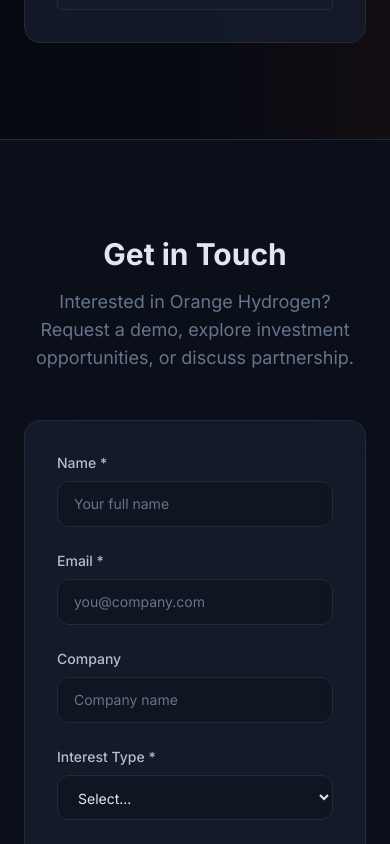
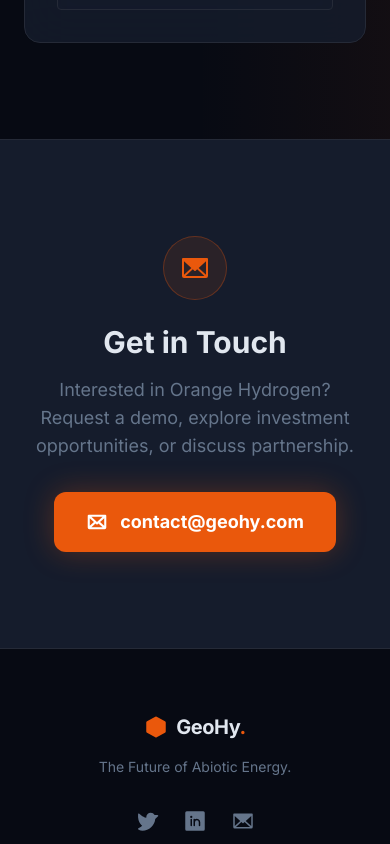
Before and after one commit to skhy-ai/geoHY-website, a React (Vite) app: page / in a window 390 px wide. Shown: the part 7440-8284 px from the top of the page. Built offline with nearby package versions, Linux system fonts and the light colour scheme.

Commit message:
feat: implement interactive 3D reactor scene index page with email-based access control and guided tour functionality

```diff
--- a/src/pages/Index.tsx
+++ b/src/pages/Index.tsx
@@ -4,7 +4,7 @@ import { Link } from "react-router-dom";
 import { Fire, ThermometerHot, Lightning, Broadcast, Robot, ArrowRight, ArrowDown, Leaf, GasPump, Drop } from "@phosphor-icons/react";
 import Navbar from "@/components/Navbar";
 import Footer from "@/components/Footer";
-import ContactForm from "@/components/ContactForm";
+import { Envelope } from "@phosphor-icons/react";
 import { supabase } from "@/integrations/supabase/client";
 
 const ReactorScene = lazy(() => import("@/components/three/ReactorScene"));
@@ -475,8 +475,25 @@ const Index = () => {
         </div>
       </section>
 
-      {/* Contact Form */}
-      <ContactForm />
+      {/* Contact Section */}
+      <section id="contact" className="py-24 bg-geo-panel border-t border-border">
+        <div className="max-w-3xl mx-auto px-6 lg:px-8 text-center">
+          <div className="inline-flex items-center justify-center w-16 h-16 rounded-full bg-geo-orange/10 border border-geo-orange/30 mb-6">
+            <Envelope weight="fill" className="text-geo-orange" size={32} />
+          </div>
+          <h2 className="text-3xl md:text-4xl font-bold mb-4">{t("contact.title")}</h2>
+          <p className="text-muted-foreground text-lg mb-8">
+            {t("contact.desc")}
+          </p>
+          <a
+            href="mailto:contact@geohy.com"
+            className="inline-flex items-center gap-3 bg-geo-orange hover:bg-orange-600 text-white px-8 py-4 rounded-xl font-bold text-lg transition-all shadow-[0_0_30px_rgba(234,88,12,0.3)] hover:shadow-[0_0_40px_rgba(234,88,12,0.5)] hover:-translate-y-0.5"
+          >
+            <Envelope weight="bold" size={22} />
+            contact@geohy.com
+          </a>
+        </div>
+      </section>
 
       <Footer />
     </div>
```
